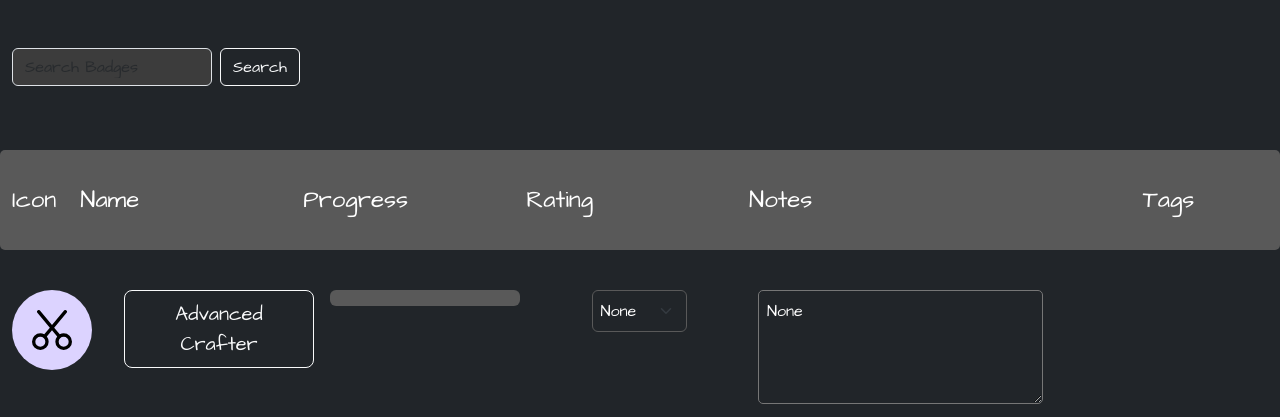
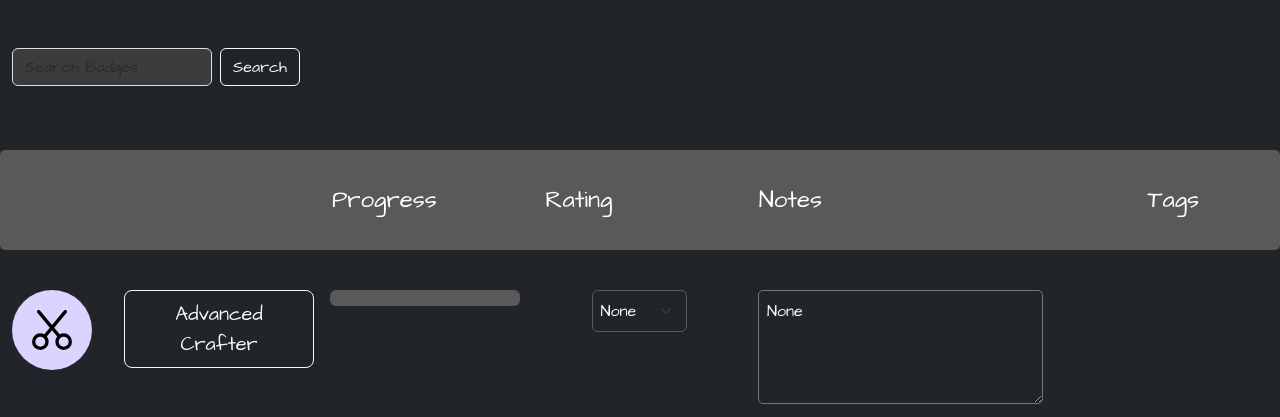
Before and after one commit to LisaS7/RebelBadgeTracker, a Flask app: page /badges in a window 1280 px wide. Shown: the part 122-539 px from the top of the page. Run offline with Flask 3, Linux system fonts and the light colour scheme; data comes from the database, SQL or seed files in the repository.

Commit message:
Minor style & layout changes - add colour to badges on home page and fix alignment in badge table

```diff
--- a/flask_app/templates/badge_table.html
+++ b/flask_app/templates/badge_table.html
@@ -12,8 +12,8 @@
 </div>
 <div id="badge-table" class="table table-dark">
   <div class="row table-head">
-    <div class="col-auto">Icon</div>
-    <div class="col">Name</div>
+    <div class="col-1"></div>
+    <div class="col"></div>
     <div class="col">Progress</div>
     <div class="col">Rating</div>
     <div class="col-3">Notes</div>
```
Also changed, not shown: flask_app/templates/pages/home.html (+7 -4 lines).
